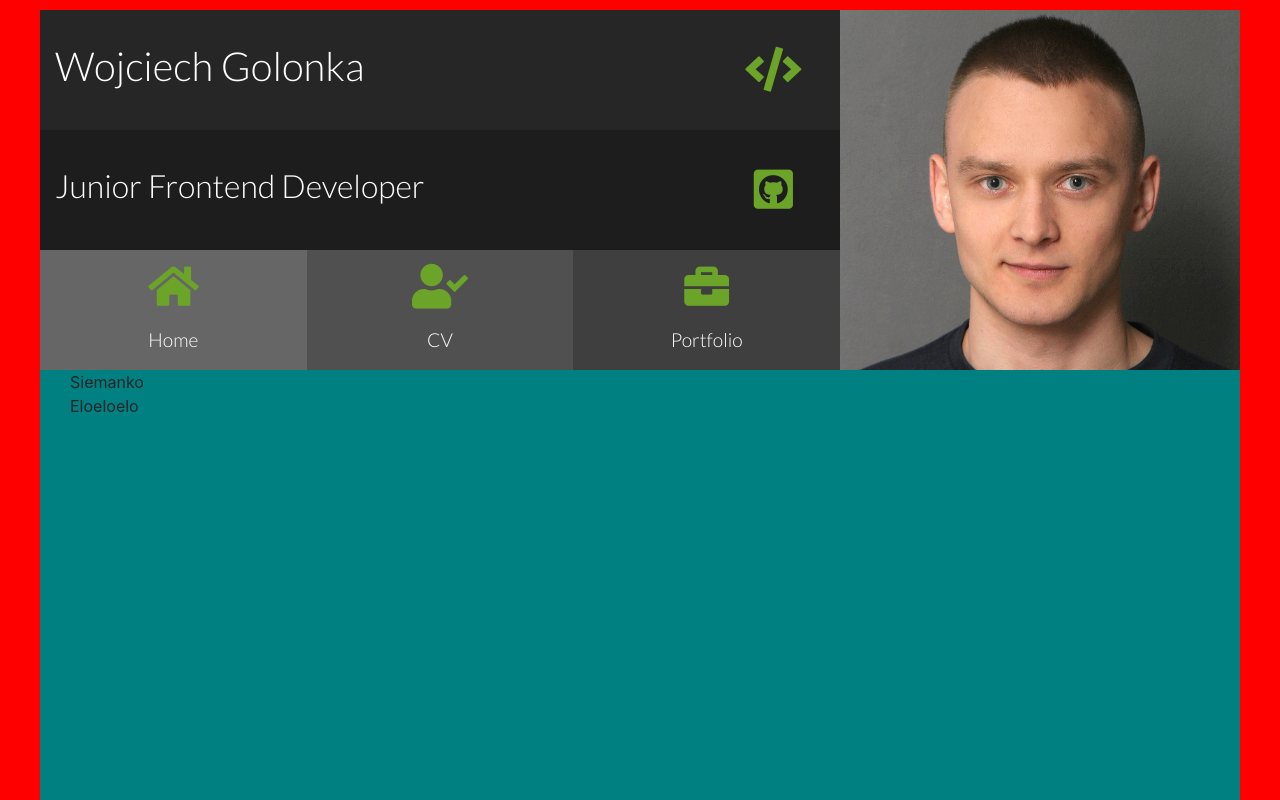
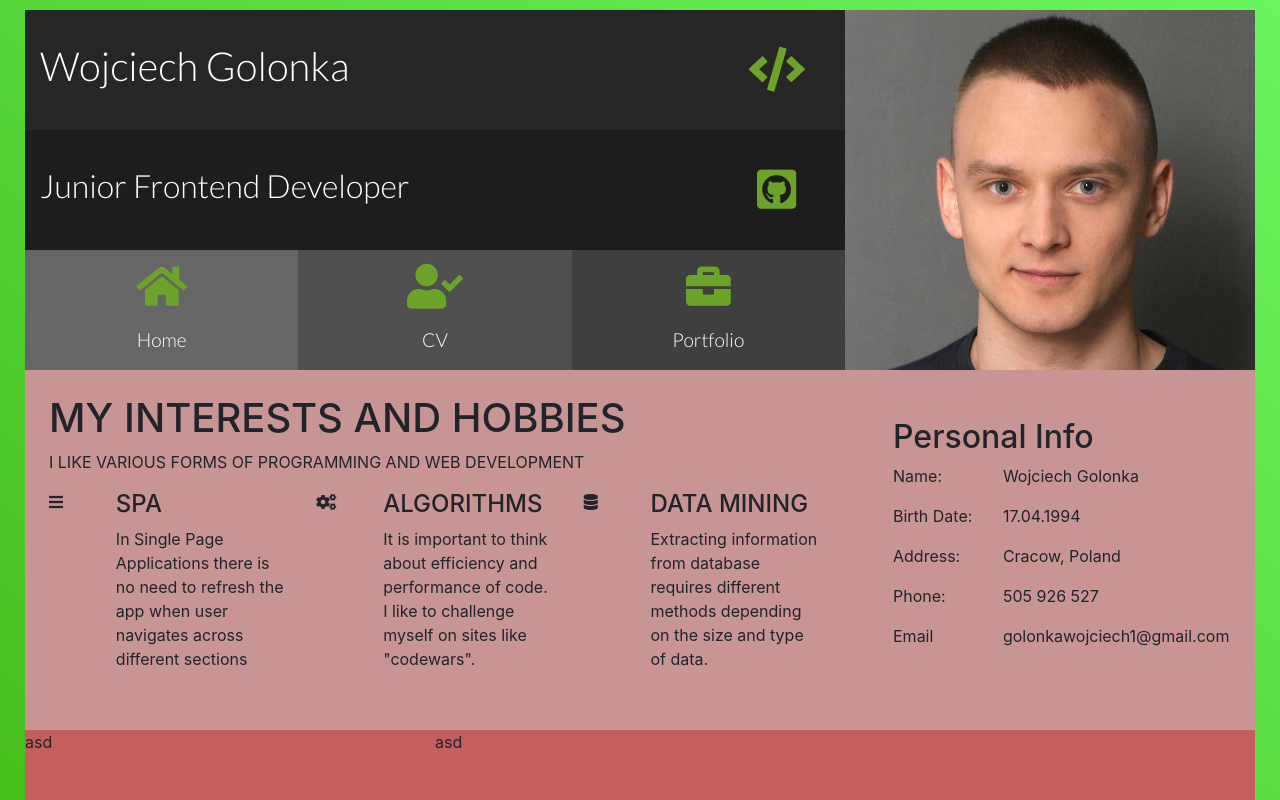
Before and after one commit to WGolon/Portfolio, an Angular app: page / in a window 1280 px wide. Shown: the top 800 px of the page. Built offline with nearby package versions, Linux system fonts and the light colour scheme.

Commit message:
Home section

```diff
--- a/src/app/app.component.html
+++ b/src/app/app.component.html
@@ -1,12 +1,12 @@
 <div class="container">
 
   <header>
-
     <app-header></app-header>
-
   </header>
 
   <section class="main-content">
     <app-home></app-home>
   </section>
+
+
 </div>
--- a/src/app/app.component.scss
+++ b/src/app/app.component.scss
@@ -3,5 +3,6 @@
   min-height: calc(100vh - 10px);
   box-sizing: border-box;
   margin-top: 10px;
+  padding: 0;
   background-color: teal;
 }
--- a/src/app/header/header.component.html
+++ b/src/app/header/header.component.html
@@ -1,5 +1,5 @@
-<div class="row app-header nopadding">
-  <div class="col-md-8 main-info nopadding">
+<div class="row app-header">
+  <div class="col-md-8 main-info">
     <div class="row dev-name">
       <div class="col-sm-10 name">
         <h1 class="my-name mx-auto">Wojciech Golonka</h1>
--- a/src/app/home/home.component.html
+++ b/src/app/home/home.component.html
@@ -1,7 +1,92 @@
-<div class="col-sm-8">
- Siemanko
-</div>
+      <div class="row outer-row">
+        <div class="col-md-8 nopadding">
 
-<div class="col-sm-4">
-  Eloeloelo
-</div>
+          <div class="p-4">
+            <div class="row">
+              <div class="col-md-12 interests-col">
+                <h1 class="my-interests"> MY INTERESTS AND HOBBIES</h1>
+                <p class="interests-details"> I LIKE VARIOUS FORMS OF PROGRAMMING AND WEB DEVELOPMENT </p>
+              </div>
+            </div>
+
+            <div class="row">
+              <div class="col-md-4 interest-item">
+                <div class="row">
+                  <div class="col-xs-12 col-md-1 col-lg-3">
+                    <i class="fa fa-bars" ></i>
+                  </div>
+                  <div class="col-xs-12 col-md-11 col-lg-9 interest-box">
+                    <h4 class="interest-name"> SPA </h4>
+                      <p>
+                        In Single Page Applications there is no need to refresh the app when user navigates across different sections
+                      </p>
+                  </div>
+                </div>
+              </div>
+
+              <div class="col-md-4 interest-item">
+                <div class="row">
+                  <div class="col-xs-12 col-md-1 col-lg-3">
+                    <i class="fa fa-cogs">  </i>
+                  </div>
+                  <div class="col-xs-12 col-md-11 col-lg-9">
+                    <h4> ALGORITHMS </h4>
+                    <p>It is important to think about efficiency and performance of code. I like to challenge myself on sites like "codewars".</p>
+                  </div>
+                </div>
+              </div>
+
+              <div class="col-md-4 interest-item">
+                <div class="row">
+                  <div class="col-xs-12 col-md-1 col-lg-3">
+                    <i class="fa fa-database"></i>
+                  </div>
+                  <div class="col-xs-12 col-md-11 col-lg-9">
+                    <h4> DATA MINING </h4>
+                    <p> Extracting information from database requires different methods depending on the size and type of data. </p>
+                  </div>
+                </div>
+              </div>
+            </div>
+           </div>
+          </div>
+
+         <div class="col-md-4 nopadding">
+          <div class="personal-info p-5">
+            <h2> Personal Info </h2>
+
+            <div class="info-box">
+              <div class="full-width">
+                <p>Name:</p>
+                <p> Wojciech Golonka</p>
+              </div>
+              <div class="full-width">
+                <p>Birth Date:</p>
+                <p> 17.04.1994</p>
+              </div>
+              <div class="full-width">
+                <p>Address:</p>
+                <p> Cracow, Poland</p>
+              </div>
+              <div class="full-width">
+                <p>Phone:</p>
+                <p> 505 926 527</p>
+              </div>
+              <div class="full-width">
+                <p>Email</p>
+                <p> golonkawojciech1@gmail.com</p>
+              </div>
+            </div>
+          </div>
+    </div>
+  </div>
+
+    <div class="row outer-row">
+      <div class="col-md-4 nopadding">
+        asd
+      </div>
+
+      <div class="col-md-8 nopadding">
+asd
+      </div>
+    </div>
--- a/src/app/home/home.component.scss
+++ b/src/app/home/home.component.scss
@@ -0,0 +1,34 @@
+.outer-row {
+  //max-height: 360px;
+  height: 360px;
+
+  &:nth-of-type(odd) {
+    background-color: rgb(201, 148, 148);
+  }
+  &:nth-of-type(even) {
+    background-color: rgb(197, 94, 94);
+  }
+}
+
+.small-box {
+  width: 80%;
+  background-color: red;
+  display: flex;
+  justify-content: space-between;
+}
+
+.info-box {
+  width: 100%;
+  .full-width {
+    width: 100%;
+    p {
+      display: inline-block;
+      &:nth-of-type(1) {
+        width: 35%;
+      }
+      &:nth-of-type(2) {
+        width: 65%;
+      }
+    }
+  }
+}
--- a/src/styles.scss
+++ b/src/styles.scss
@@ -1,11 +1,20 @@
 html {
-  background-color: red;
+  background: linear-gradient(to bottom left, rgb(107, 245, 95), rgb(65, 182, 19))
 }
 
 body {
-  background-color: red !important;
+  background-color: transparent !important;
 }
 
 app-root {
   background-color: red;
 }
+
+.nopadding {
+  padding: 0 !important;
+  margin: 0 !important;
+}
+
+* {
+  box-sizing: border-box !important;
+}
```
